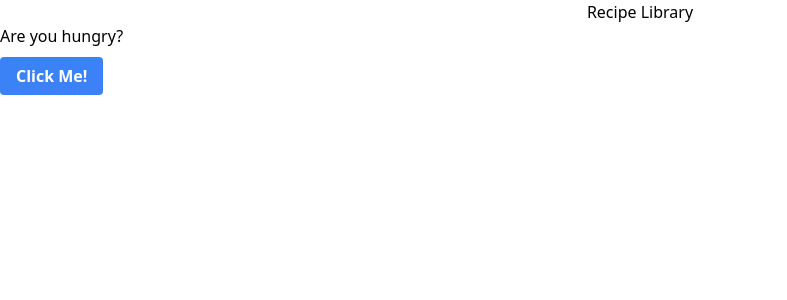
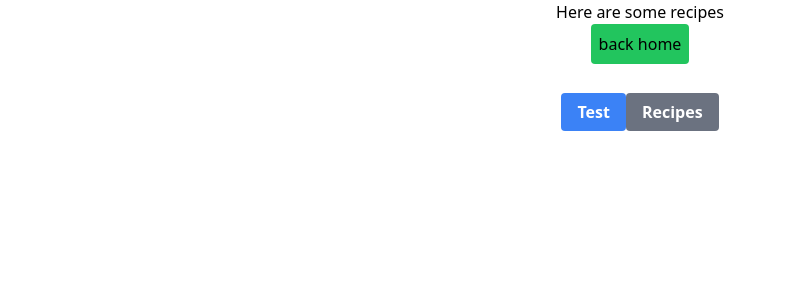
Before and after one commit to Kephass/recipe-library, a React (Create React App) app: page /recipes in a window 1280 px wide. Shown: the top 300 px of the page, without its empty margins (0-787 px from the left). Built offline with nearby package versions, Linux system fonts and the light colour scheme.

Commit message:
Reorganized and tested routing setup

```diff
--- a/src/App.js
+++ b/src/App.js
@@ -1,17 +1,33 @@
-import { Link } from "react-router-dom";
+import { BrowserRouter as Router, Routes, Route, Link } from "react-router-dom";
+import Landing from "./Pages/Landing";
+import Recipes from "./Pages/Recipes";
+import ErrorPage from "./Pages/ErrorPage";
 
 function App() {
   return (
     <div className="App">
-      <h1 className="text-center">Recipe Library</h1>
-      <p className="mb-4">Are you hungry?</p>
-
-      <Link
-        to="/test"
-        className="bg-blue-500 hover:bg-blue-700 text-white font-bold py-2 px-4 rounded"
-      >
-        Click Me!
-      </Link>
+      <Router>
+        <Routes>
+          <Route path="/" element={<Landing />} />
+          <Route path="/recipes" element={<Recipes />} />
+          <Route path="/test" element={<h1>I'am test page!</h1>} />
+          <Route path="*" element={<ErrorPage />} />
+        </Routes>
+        <nav className="buttons mx-auto text-center">
+          <Link
+            to="/test"
+            className="bg-blue-500 hover:bg-blue-700 text-white font-bold py-2 px-4 rounded"
+          >
+            Test
+          </Link>
+          <Link
+            className="bg-gray-500 hover:bg-blue-700 text-white font-bold py-2 px-4 rounded"
+            to="/recipes"
+          >
+            Recipes
+          </Link>
+        </nav>
+      </Router>
 
       {/* TODO: Create route to "/test" using React Router v6, make it render a simple element to screen */}
     </div>
--- /dev/null
+++ b/src/Pages/ErrorPage.js
@@ -0,0 +1,11 @@
+import React from "react";
+
+function ErrorPage() {
+  return (
+    <div>
+      <h1 className="text-siz">404 Page not found</h1>
+    </div>
+  );
+}
+
+export default ErrorPage;
--- /dev/null
+++ b/src/Pages/Landing.js
@@ -0,0 +1,11 @@
+import React from "react";
+
+function Landing() {
+  return (
+    <div className="container mx-auto">
+      <h1 className="text-center mb-5">This is the landing page</h1>
+    </div>
+  );
+}
+
+export default Landing;
--- /dev/null
+++ b/src/Pages/Recipes.js
@@ -0,0 +1,21 @@
+import React from "react";
+import { useNavigate } from "react-router-dom";
+
+function Recipes() {
+  let navigate = useNavigate();
+  return (
+    <div>
+      <div className="recipes mb-9  text-center">
+        <h1>Here are some recipes</h1>
+        <button
+          className="bg-green-500 rounded p-2"
+          onClick={() => navigate("/")}
+        >
+          back home
+        </button>
+      </div>
+    </div>
+  );
+}
+
+export default Recipes;
--- a/src/index.js
+++ b/src/index.js
@@ -1,23 +1,11 @@
-import React from 'react';
-import ReactDOM from 'react-dom';
-import './index.css';
-import App from './App';
-import reportWebVitals from './reportWebVitals';
-import { BrowserRouter as Router, Routes, Route } from 'react-router-dom';
+import React from "react";
+import ReactDOM from "react-dom";
+import "./index.css";
+import App from "./App";
 
 ReactDOM.render(
   <React.StrictMode>
-    <Router>
-      <Routes>
-        <Route path="/test" element={<h1>I'am test page!</h1>} />
-      </Routes>
-      <App />
-    </Router>
+    <App />
   </React.StrictMode>,
-  document.getElementById('root')
+  document.getElementById("root")
 );
-
-// If you want to start measuring performance in your app, pass a function
-// to log results (for example: reportWebVitals(console.log))
-// or send to an analytics endpoint. Learn more: https://bit.ly/CRA-vitals
-reportWebVitals();
--- a/src/reportWebVitals.js
+++ /dev/null
@@ -1,13 +0,0 @@
-const reportWebVitals = onPerfEntry => {
-  if (onPerfEntry && onPerfEntry instanceof Function) {
-    import('web-vitals').then(({ getCLS, getFID, getFCP, getLCP, getTTFB }) => {
-      getCLS(onPerfEntry);
-      getFID(onPerfEntry);
-      getFCP(onPerfEntry);
-      getLCP(onPerfEntry);
-      getTTFB(onPerfEntry);
-    });
-  }
-};
-
-export default reportWebVitals;
```
